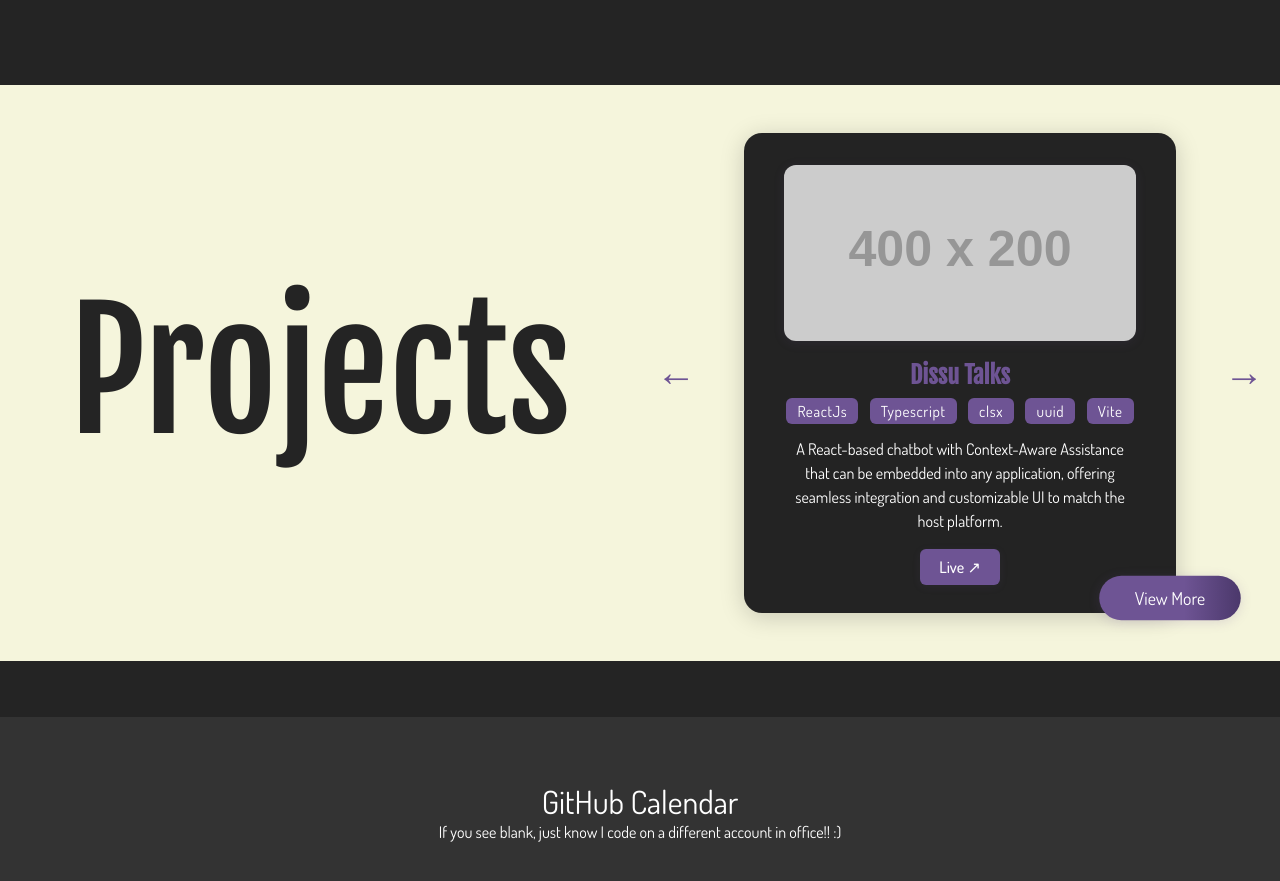
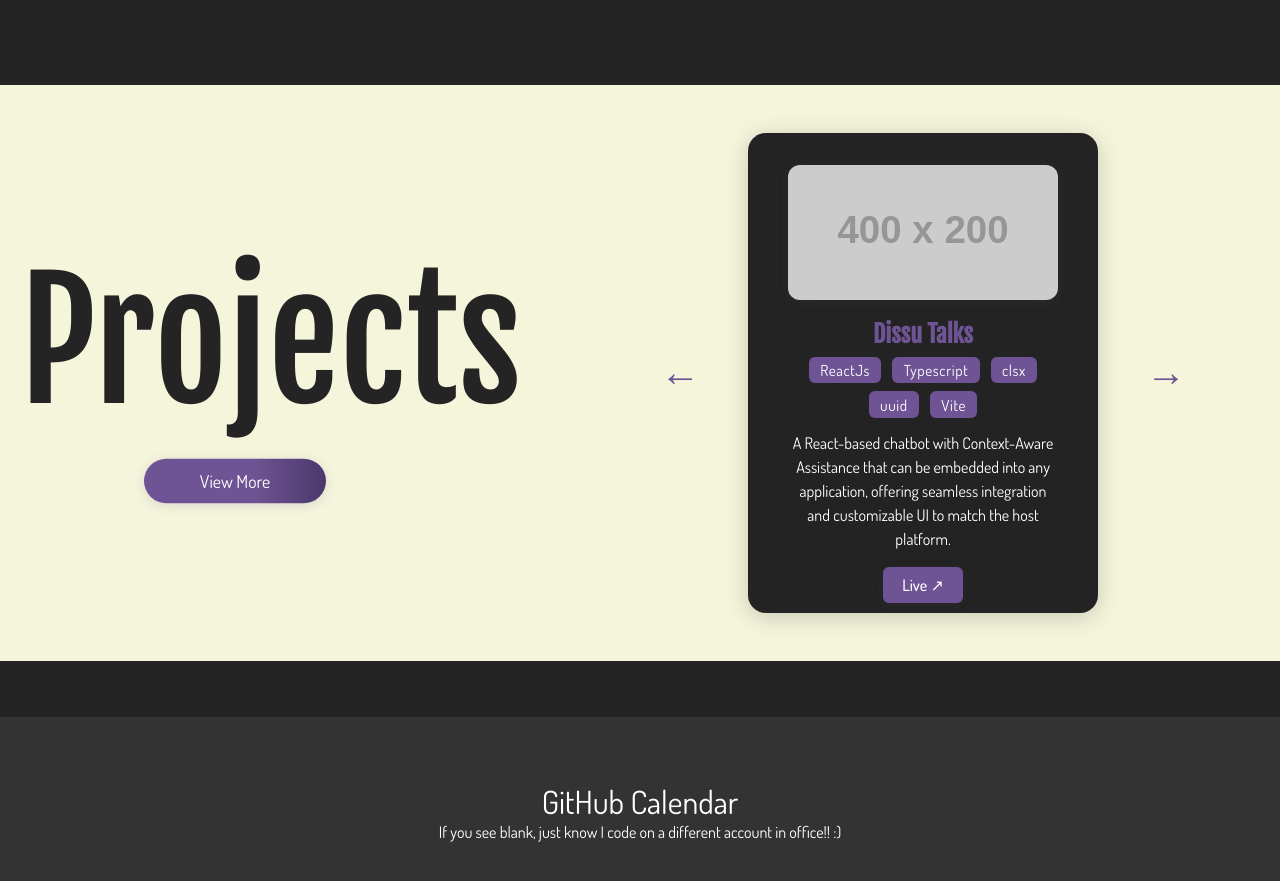
Before and after one commit to dimssu/Dissu-Portfolio, a React (Vite) app: page /home in a window 1280 px wide. Shown: the part 1400-2281 px from the top of the page. Built offline with nearby package versions, Linux system fonts and the light colour scheme.

Commit message:
Refactor Projects component layout: introduce ProjectsHeader for improved structure, adjust padding, and remove deprecated styles.

```diff
--- a/src/Components/Projects/Projects.module.scss
+++ b/src/Components/Projects/Projects.module.scss
@@ -19,15 +19,22 @@
     color: #242424;
 }
 
+.ProjectsHeader {
+    display: flex;
+    justify-content: center;
+    flex-direction: column;
+    gap: 1rem;
+    padding-left: 9.5rem;
+    width: 100%;
+}
+
 .Projects {
     width: 50%;
     display: flex;
+    padding-right: 5.5rem;
 }
 
 .ExpandButton {
-    position: absolute;
-    right: 2.5rem;
-    bottom: 2.5rem;
     padding: 0.7rem 2.2rem;
     background: linear-gradient(90deg, #6e5494 60%, #4b386b 100%);
     color: #fff;
@@ -41,6 +48,7 @@
     z-index: 10;
     transition: background 0.2s, transform 0.2s;
     animation: pulse 1.8s infinite;
+    width: 180px;
 }
 
 @keyframes pulse {
@@ -48,18 +56,3 @@
     50% { transform: scale(1.06);}
     100% { transform: scale(1);}
 }
-
-.ProjectsListWrapper {
-    position: absolute;
-    left: 0;
-    top: 0;
-    width: 100vw;
-    min-height: 100vh;
-    background: rgba(36,36,36,0.92);
-    z-index: 100;
-    display: flex;
-    align-items: flex-start;
-    justify-content: center;
-    padding-top: 6rem;
-    animation: fadeInList 0.7s cubic-bezier(0.4,0,0.2,1);
-}
--- a/src/Components/Projects/Projects.tsx
+++ b/src/Components/Projects/Projects.tsx
@@ -8,15 +8,17 @@ const Projects = () => {
 
   return (
     <div className={styles.ProjectsContainer}>
-      <div className={styles.ProjectsTitle}>
-        Projects
+      <div className={styles.ProjectsHeader}>
+        <div className={styles.ProjectsTitle}>
+          Projects
+        </div>
+        <button className={styles.ExpandButton} onClick={() => setSearchParams({ showProjects: 'true' })}>
+          View More
+        </button>
       </div>
       <div className={styles.Projects}>
         <ProjectsViewer />
       </div>
-        <button className={styles.ExpandButton} onClick={() => setSearchParams({showProjects: 'true'})}>
-          View More
-        </button>
     </div>
   )
 }
```
